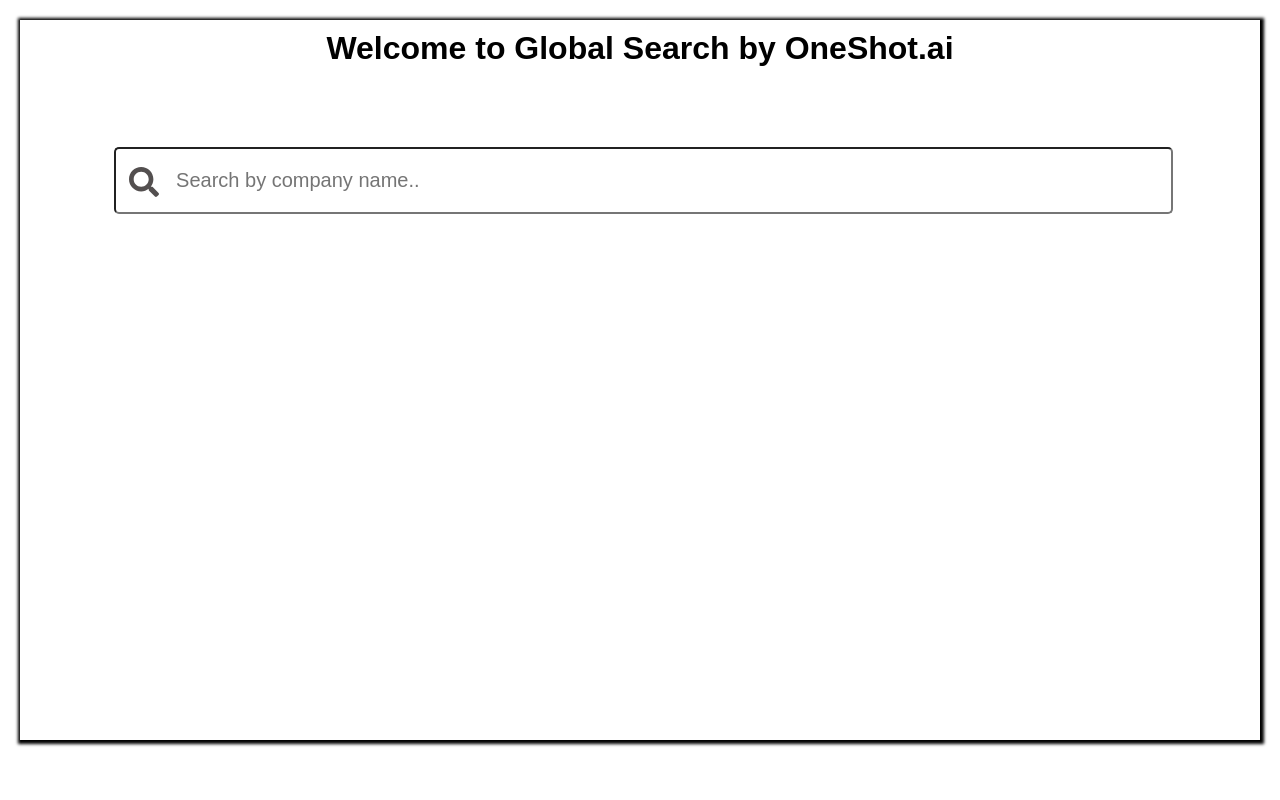
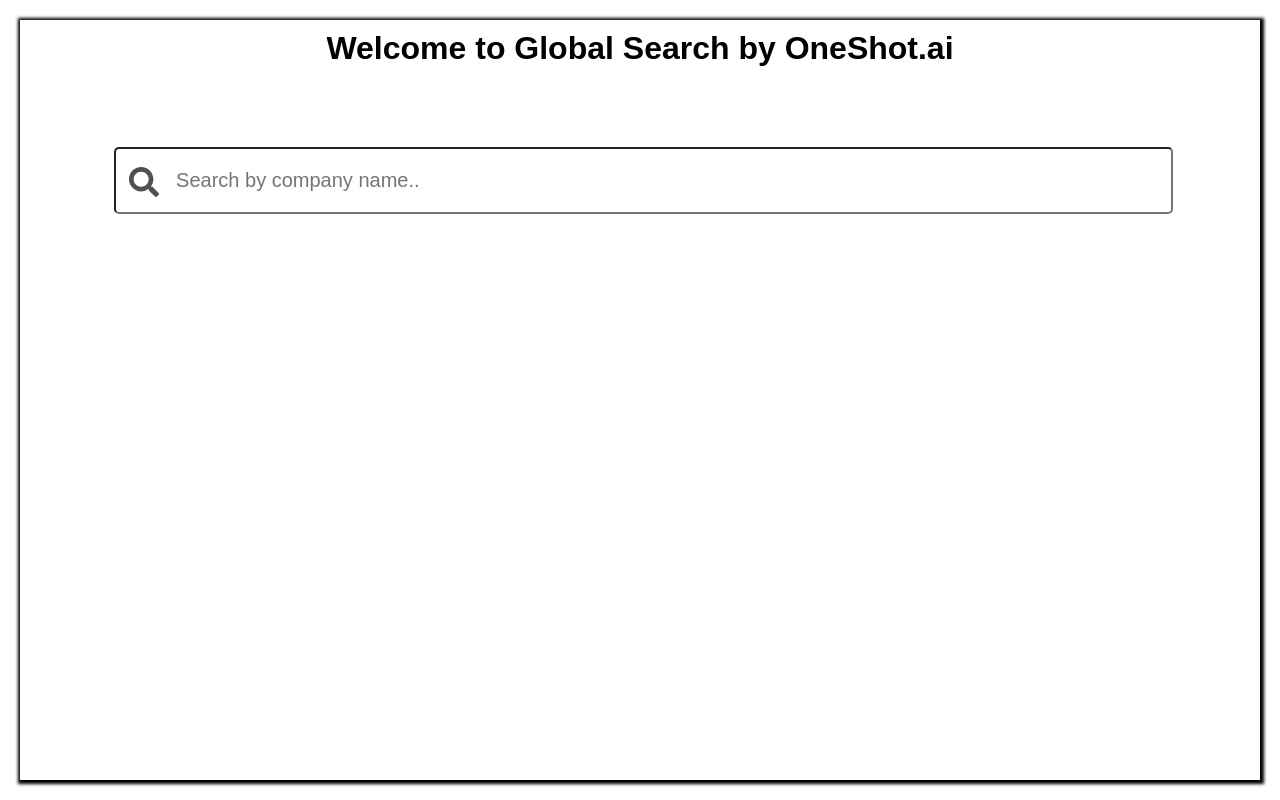
Before and after one commit to mohit355/global-search-frontend, a React (Create React App) app: page / in a window 1280 px wide. Built offline with nearby package versions, Linux system fonts and the light colour scheme; no server answers.

Commit message:
added responsivness

```diff
--- a/src/index.css
+++ b/src/index.css
@@ -11,7 +11,7 @@
   -webkit-font-smoothing: antialiased;
   -moz-osx-font-smoothing: grayscale;
   box-shadow: 1px 1px 3px 3px black;
-  min-height: 45rem;
+  min-height: 95vh;
   overflow-y: scroll;
 }
 
```
